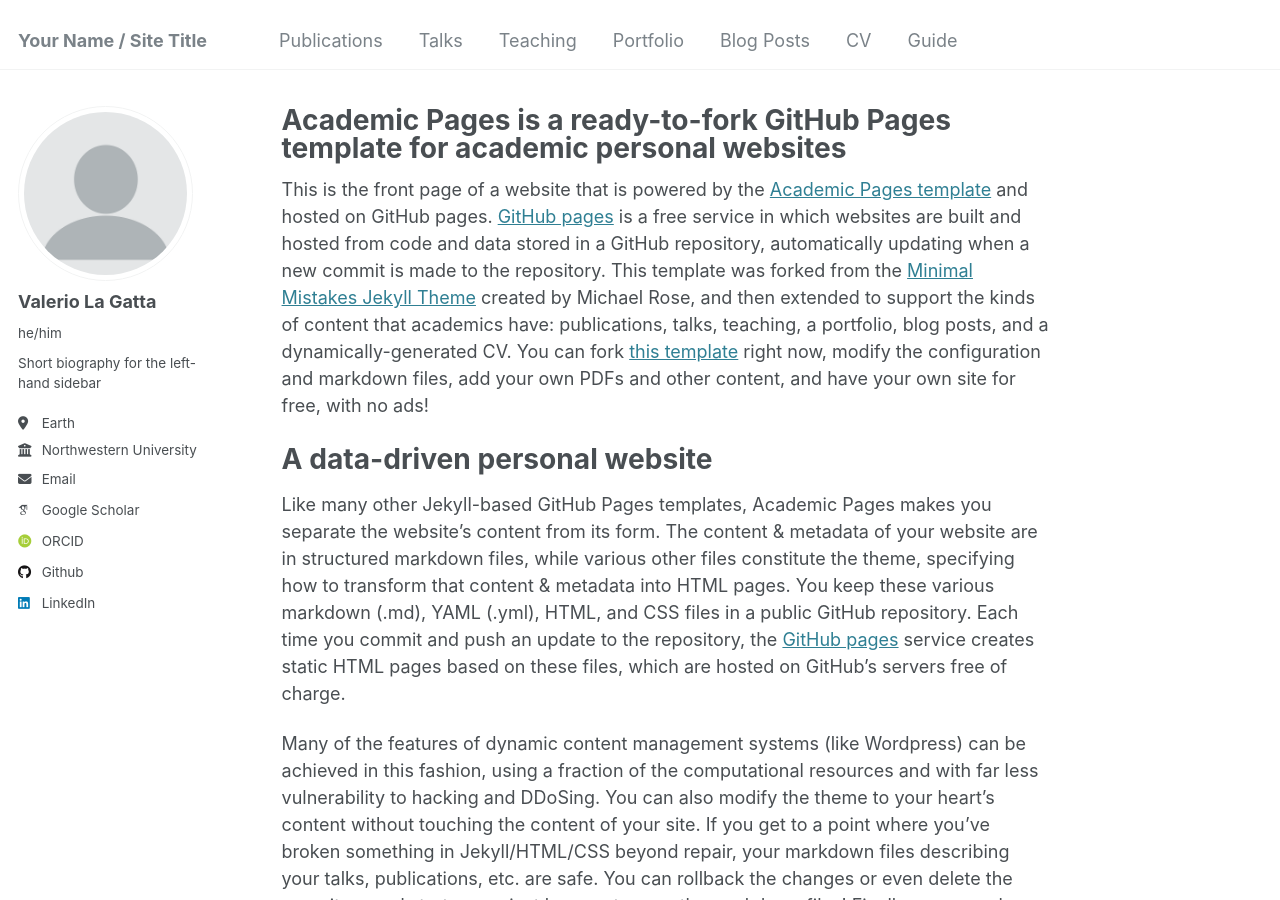
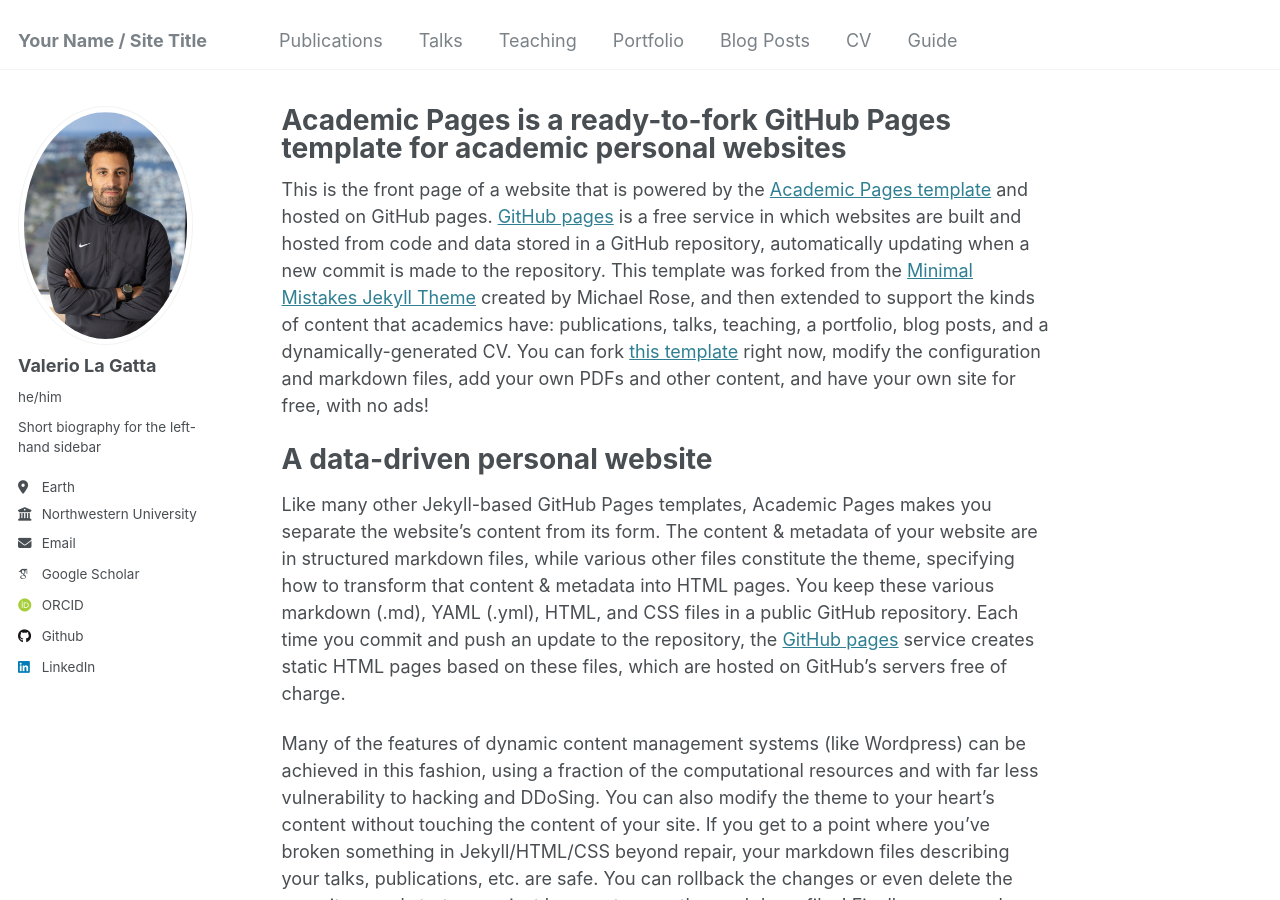
Before and after one commit to valeriolagatta/valeriolagatta.github.io, a Jekyll site: the page built from _pages/about.md, in a window 1280 px wide and 900 px high. Built offline with Jekyll 4.4.1, drawn with Linux system fonts in a browser that asks for light colours; some web fonts are replaced.

Commit message:
Update _config.yml

```diff
--- a/_config.yml
+++ b/_config.yml
@@ -21,7 +21,7 @@ repository               : "valeriolagatta/valeriolagatta.github.io"
 #               Additional customization can be done by editing /_includes/author-profile.html
 author:
   # Biographic information
-  avatar           : "profile.png"
+  avatar           : "image_profile.png"
   name             : "Valerio La Gatta"
   pronouns         : "he/him"
   bio              : "Short biography for the left-hand sidebar"
```
